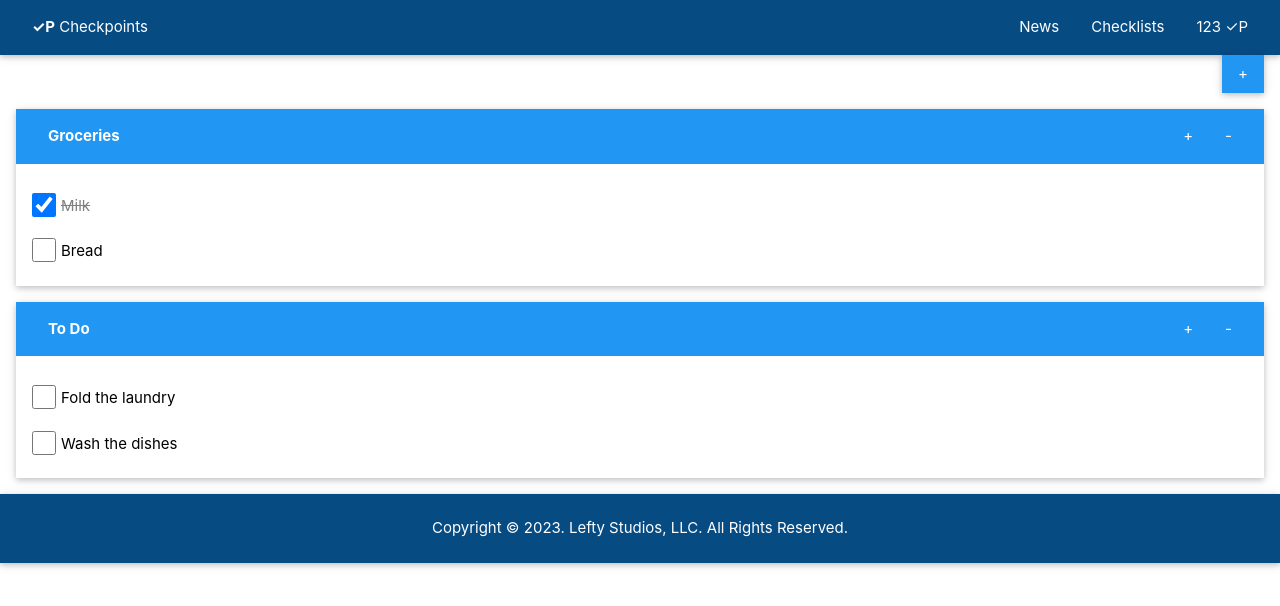
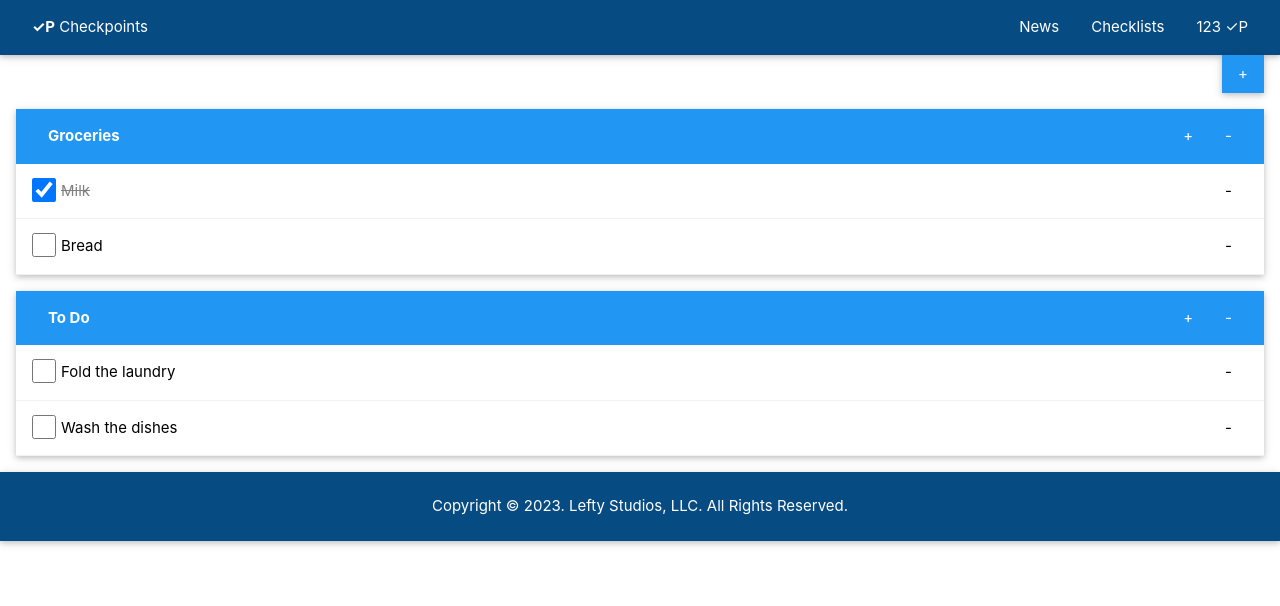
Before and after one commit to Fr0z3nRebel/checkpoints, a React (Vite) app: page / in a window 1280 px wide. Shown: the top 606 px of the page. Built offline with nearby package versions, Linux system fonts and the light colour scheme.

Commit message:
Implement delete ChecklistItem button
 ### What
- Create and implement handleDeleteChecklistItem and handleDeleteChecklistItemClick

 ### Why
- Allow users to delete checklist items

 ### Testing
- Local

```diff
--- a/src/components/checklist/Checklist.tsx
+++ b/src/components/checklist/Checklist.tsx
@@ -1,11 +1,12 @@
+import { newChecklistItem } from "../../utils/mockData.js";
 import Button from "../Button";
-import { ChecklistItem, ChecklistItemProps } from "./ChecklistItem";
-import { ChangeEvent, SyntheticEvent, useState } from "react";
+import { ChecklistItem, ChecklistItemDataProps } from "./ChecklistItem";
+import { ChangeEvent, useState } from "react";
 
 export interface ChecklistDataProps {
   title: string;
   id: number;
-  items: ChecklistItemProps[];
+  items: ChecklistItemDataProps[];
 }
 
 export interface ChecklistFunctionProps {
@@ -17,7 +18,7 @@ type ChecklistProps = ChecklistDataProps & ChecklistFunctionProps;
 export default function Checklist(props: ChecklistProps) {
   const [title, setTitle] = useState(props.title);
   const [isEditingTitle, setIsEditingTitle] = useState(false);
-  const [items, setItems] = useState(props.items);
+  const [checklistItems, setChecklistItems] = useState(props.items);
 
   // Checklist functions
   const handleDeleteChecklistClick = () => {
@@ -32,13 +33,17 @@ export default function Checklist(props: ChecklistProps) {
 
   // ChecklistItem functions
   const handleCreateChecklistItemClick = () => {
-    setItems([
-      ...items,
-      {
-        label: "New Item",
-        checked: false,
-      },
+    setChecklistItems([
+      ...checklistItems,
+      newChecklistItem(checklistItems.length),
     ]);
+  };
+  const handleDeleteChecklistItem = (id: number) => {
+    console.log("Deleting checklist: " + id);
+    setChecklistItems((prevState) =>
+      prevState.filter((checklistItem) => checklistItem.id !== id),
+    );
+    console.log("Checklist deleted!");
   };
 
   return (
@@ -66,13 +71,15 @@ export default function Checklist(props: ChecklistProps) {
           <Button label="-" onClick={handleDeleteChecklistClick} />
         </div>
       </div>
-      <div className="w3-container w3-padding">
+      <div className="">
         <div className="w3-left-align">
-          {items.map((item) => (
+          {/* TODO: Explore other options for key and id. Maybe UUIDs? */}
+          {/* TODO: Do the same for Checklist components. */}
+          {checklistItems.map((checklistItem) => (
             <ChecklistItem
               key={Math.random() + new Date().toISOString()}
-              label={item.label}
-              checked={item.checked}
+              {...checklistItem}
+              onDelete={handleDeleteChecklistItem}
             />
           ))}
         </div>
--- a/src/components/checklist/ChecklistItem.tsx
+++ b/src/components/checklist/ChecklistItem.tsx
@@ -1,9 +1,17 @@
+import Button from "../Button";
 import { useState } from "react";
 
-export interface ChecklistItemProps {
+export interface ChecklistItemDataProps {
+  checked?: boolean;
+  id?: number;
   label: string;
-  checked?: boolean;
 }
+
+interface ChecklistItemFunctionProps {
+  onDelete: (params: any) => any;
+}
+
+type ChecklistItemProps = ChecklistItemDataProps & ChecklistItemFunctionProps;
 
 export function ChecklistItem(props: ChecklistItemProps) {
   const [label, setLabel] = useState(props.label);
@@ -19,8 +27,13 @@ export function ChecklistItem(props: ChecklistItemProps) {
     setIsChecked(!isChecked);
   };
 
+  const handleDeleteChecklistItemClick = () => {
+    props.onDelete(props.id);
+  };
+
   return (
-    <p>
+    <div className="w3-border-bottom w3-border-light-grey w3-padding w3-hover-light-grey">
+      <div className="">
         <input
           className="w3-check"
           onChange={handleChange}
@@ -28,6 +41,11 @@ export function ChecklistItem(props: ChecklistItemProps) {
           type="checkbox"
         />
         <label style={style}>{label}</label>
-    </p>
+        <div className="w3-right">
+          <Button label="-" onClick={handleDeleteChecklistItemClick} />
+        </div>
+      </div>
+      <div className="w3-padding-small"></div>
+    </div>
   );
 }
--- a/src/components/pages/ViewChecklistsPage.tsx
+++ b/src/components/pages/ViewChecklistsPage.tsx
@@ -34,7 +34,7 @@ export function ViewChecklistsPage() {
         {checklists.length > 0 &&
           checklists.map((checklist, index) => (
             <Checklist
-              key={checklist.title + checklist.id}
+              key={Math.random() + new Date().toISOString()}
               {...checklist}
               onDelete={handleDeleteChecklist}
             />
--- a/src/utils/mockData.tsx
+++ b/src/utils/mockData.tsx
@@ -6,10 +6,12 @@ export const mockData: ChecklistDataProps[] = [
     id: 0,
     items: [
       {
+        id: 0,
         label: "Milk",
         checked: true,
       },
       {
+        id: 1,
         label: "Bread",
         checked: false,
       },
@@ -20,10 +22,12 @@ export const mockData: ChecklistDataProps[] = [
     id: 1,
     items: [
       {
+        id: 0,
         label: "Fold the laundry",
         checked: false,
       },
       {
+        id: 1,
         label: "Wash the dishes",
         checked: false,
       },
@@ -43,3 +47,11 @@ export const newChecklist = (id: number) => {
     ],
   };
 };
+
+export const newChecklistItem = (id: number) => {
+  return {
+    id: id,
+    checked: false,
+    label: "New Item",
+  };
+};
```
Lines whose indentation alone changed are shown as unchanged.
